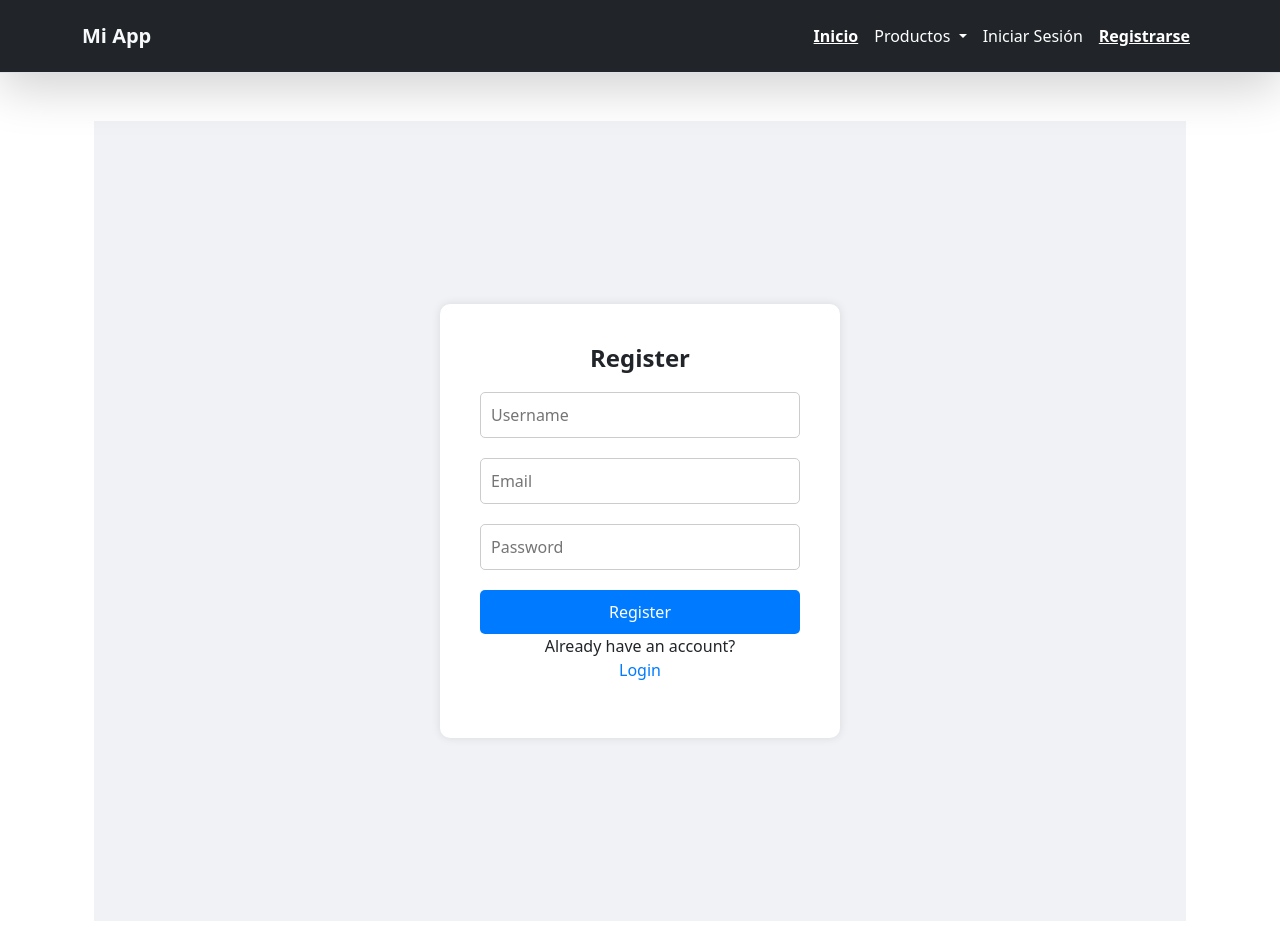
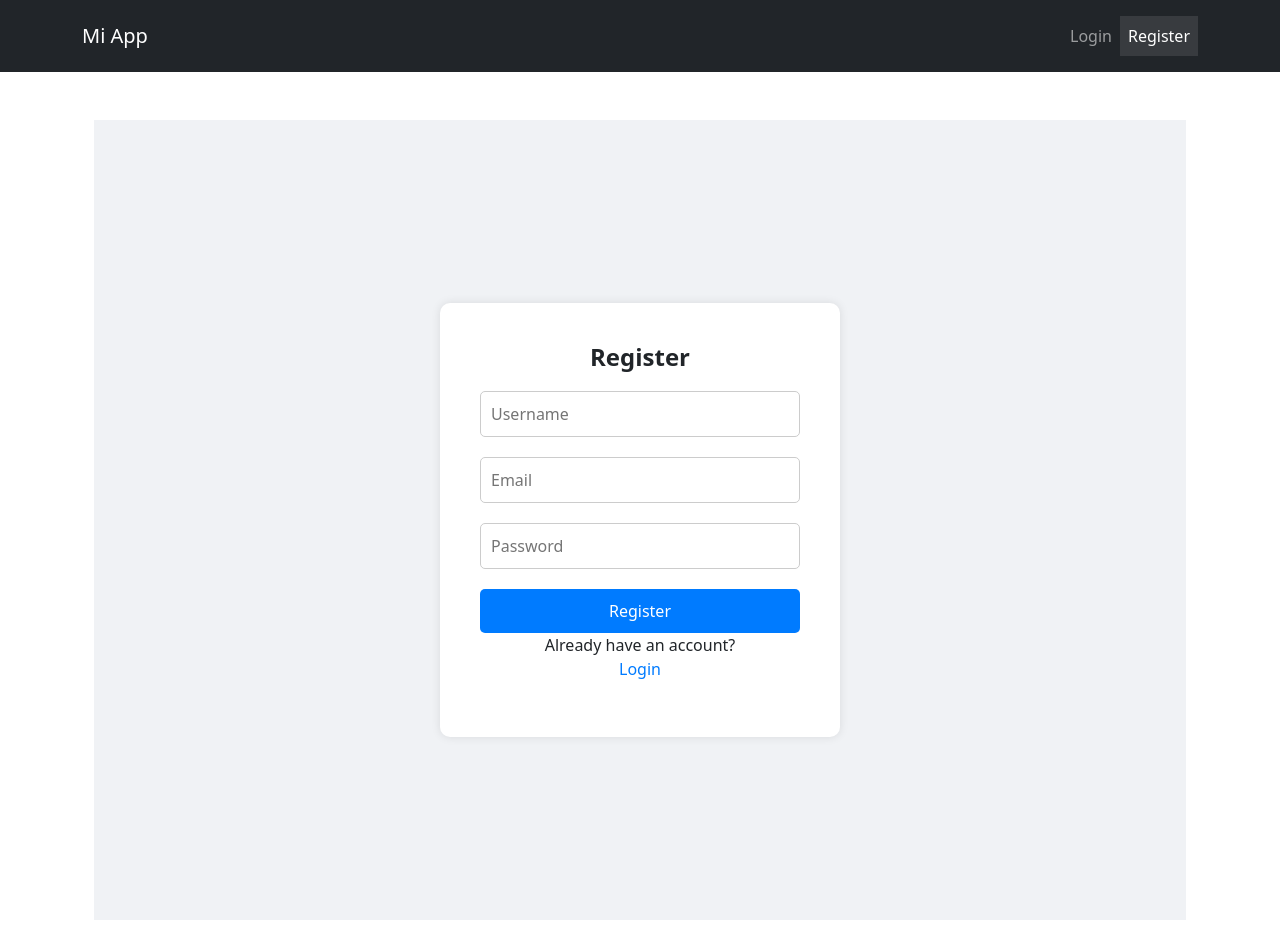
Before and after one commit to ack3stx/Angular_Crud-API, an Angular app: page /register in a window 1280 px wide. Built offline with nearby package versions, Linux system fonts and the light colour scheme.

Commit message:
fdsafdasfsf

```diff
--- a/src/app/Views/auth/register/register.component.ts
+++ b/src/app/Views/auth/register/register.component.ts
@@ -6,14 +6,22 @@ import { FormsModule } from '@angular/forms';
 import { RegisterService } from '../../../core/services/auth/register.service';
 
 @Component({
-  selector: 'app-register',
-  standalone: true,
-  imports: [FormsModule, CommonModule, RouterModule],
-  templateUrl: './register.component.html',
-  styleUrls: ['./register.component.css']
+  selector: 'app-register',    // Cómo se usará en el HTML
+  standalone: true,            // Indica que es un componente independiente
+  imports: [                   // Módulos necesarios para el template
+    FormsModule,              // Para formularios
+    CommonModule,             // Para directivas como *ngIf, *ngFor
+    RouterModule              // Para navegación
+  ],
+  templateUrl: './register.component.html',    // Vista HTML
+  styleUrls: ['./register.component.css']      // Estilos CSS
 })
 export class RegisterComponent {
+
+
+  // inject() obtiene una instancia del servicio Router
   router = inject(Router);
+  // inject() obtiene una instancia del RegisterService
   registerService = inject(RegisterService);
 
   registerdata: RegisterCredentials = {
@@ -21,6 +29,13 @@ export class RegisterComponent {
     password: '',
     email: '',
   };
+
+  //El subscribe es como un "escuchador" que espera a que algo suceda.
+  // la respuesta del servidor después de intentar registrar un usuario.
+  //Si la respuesta es exitosa, se muestra un mensaje de alerta
+  // y se redirige al usuario a la página de inicio de sesión.
+  //Respuestas exitosas (códigos 2XX) activan el next:
+  //Respuestas de error (códigos 4XX o 5XX) activan el error:
 
   onRegister() {
     console.log('Datos a enviar:', this.registerdata);
--- a/src/app/core/services/auth/auth.service.ts
+++ b/src/app/core/services/auth/auth.service.ts
@@ -6,7 +6,6 @@ import { LoginCredentials } from '../../models/login-credentials';
 
 @Injectable({
   providedIn: 'root',
-  deps: [HttpClient]
 })
 export class AuthService {
 
@@ -14,7 +13,14 @@ export class AuthService {
 
   constructor(private http: HttpClient) { }
 
-  login(credentials: LoginCredentials): Observable<any> {
-    return this.http.post(this.apiUrl, credentials);
+  login(apiLogin: LoginCredentials): Observable<any> {
+    const respuesta = Observable<any>;
+    console.log(respuesta);
+    return this.http.post(this.apiUrl, apiLogin);
+  }
+
+
+  isLoggedIn(): boolean {
+    return !!localStorage.getItem('token');
   }
 }
--- a/src/app/core/services/auth/register.service.ts
+++ b/src/app/core/services/auth/register.service.ts
@@ -11,7 +11,7 @@ export class RegisterService {
 
   constructor(private http: HttpClient) { }
 
-  register(userData: RegisterCredentials): Observable<any> {
-    return this.http.post<any>(this.apiUrl, userData);
+  register(registerdata: RegisterCredentials): Observable<any> {
+    return this.http.post<any>(this.apiUrl, registerdata);
   }
 }
--- a/src/app/shared/components/navbar/navbar.component.css
+++ b/src/app/shared/components/navbar/navbar.component.css
@@ -1,12 +1,50 @@
 .navbar {
-    padding: 1rem;
+    display: flex;
+    justify-content: space-between;
+    align-items: center;
+    padding: 1rem 2rem;
+    background-color: #2c3e50;
+    color: white;
   }
 
-  .navbar-nav .nav-link {
-    color: white !important;
+  .navbar-brand a {
+    color: white;
+    text-decoration: none;
+    font-size: 1.5rem;
+    font-weight: bold;
   }
 
-  .navbar-nav .nav-link.active {
-    font-weight: bold;
-    text-decoration: underline;
+  .navbar-menu {
+    display: flex;
+    gap: 1rem;
   }
+
+  .navbar-menu a {
+    color: white;
+    text-decoration: none;
+    padding: 0.5rem 1rem;
+    border-radius: 4px;
+    transition: background-color 0.3s;
+  }
+
+  .navbar-menu a:hover {
+    background-color: rgba(255,255,255,0.1);
+  }
+
+  .navbar-menu button {
+    background-color: #e74c3c;
+    color: white;
+    border: none;
+    padding: 0.5rem 1rem;
+    border-radius: 4px;
+    cursor: pointer;
+    transition: background-color 0.3s;
+  }
+
+  .navbar-menu button:hover {
+    background-color: #c0392b;
+  }
+
+  .active {
+    background-color: rgba(255,255,255,0.1);
+  }
--- a/src/app/shared/components/navbar/navbar.component.html
+++ b/src/app/shared/components/navbar/navbar.component.html
@@ -1,17 +1,19 @@
-<nav class="navbar navbar-expand-lg navbar-dark bg-dark shadow-lg border-bottom">
+<nav class="navbar navbar-expand-lg navbar-dark bg-dark">
     <div class="container">
-        <a class="navbar-brand text-light fw-bold" routerLink="/">Mi App</a>
-        <button class="navbar-toggler" type="button" data-bs-toggle="collapse" data-bs-target="#navbarNav">
+      <a class="navbar-brand" routerLink="/">Mi App</a>
+
+      <button class="navbar-toggler" type="button" data-bs-toggle="collapse" data-bs-target="#navbarContent" aria-controls="navbarContent" aria-expanded="false" aria-label="Toggle navigation">
         <span class="navbar-toggler-icon"></span>
       </button>
-        <div class="collapse navbar-collapse" id="navbarNav">
-            <ul class="navbar-nav ms-auto">
-                <li class="nav-item">
-                    <a class="nav-link" routerLink="/" routerLinkActive="active">Inicio</a>
-                </li>
-                <!--PRODUCTOS-->
+
+      <div class="collapse navbar-collapse" id="navbarContent">
+        <!-- Menú para usuarios autenticados -->
+        <ul class="navbar-nav me-auto mb-2 mb-lg-0" *ngIf="isLoggedIn()">
           <li class="nav-item dropdown">
-                    <a class="nav-link dropdown-toggle" href="#" role="button" data-bs-toggle="dropdown" aria-expanded="false">
+            <a class="nav-link dropdown-toggle"
+               role="button"
+               data-bs-toggle="dropdown"
+               aria-expanded="false">
               Productos
             </a>
             <ul class="dropdown-menu">
@@ -21,11 +23,22 @@
               <li><a class="dropdown-item" routerLink="/delete" routerLinkActive="active">Eliminar Producto</a></li>
             </ul>
           </li>
+        </ul>
+
+        <!-- Botón de logout para usuarios autenticados -->
+        <ul class="navbar-nav ms-auto mb-2 mb-lg-0" *ngIf="isLoggedIn()">
           <li class="nav-item">
-                    <a class="nav-link" routerLink="/login" routerLinkActive="active">Iniciar Sesión</a>
+            <button class="btn btn-outline-light" (click)="logout()">Logout</button>
+          </li>
+        </ul>
+
+        <!-- Menú para usuarios no autenticados -->
+        <ul class="navbar-nav ms-auto mb-2 mb-lg-0" *ngIf="!isLoggedIn()">
+          <li class="nav-item">
+            <a class="nav-link" routerLink="/login" routerLinkActive="active">Login</a>
           </li>
           <li class="nav-item">
-                    <a class="nav-link" routerLink="/register" routerLinkActive="active">Registrarse</a>
+            <a class="nav-link" routerLink="/register" routerLinkActive="active">Register</a>
           </li>
         </ul>
       </div>
--- a/src/app/shared/components/navbar/navbar.component.ts
+++ b/src/app/shared/components/navbar/navbar.component.ts
@@ -1,13 +1,27 @@
-import { Component } from '@angular/core';
+import { Component, inject } from '@angular/core';
 import { CommonModule } from '@angular/common';
-import { RouterModule } from '@angular/router';
+import { Router, RouterModule } from '@angular/router';
+import { AuthService } from '../../../core/services/auth/auth.service';
 
 @Component({
   selector: 'app-navbar',
+  standalone: true,
   imports: [CommonModule, RouterModule],
   templateUrl: './navbar.component.html',
-  styleUrl: './navbar.component.css'
+  styleUrls: ['./navbar.component.css']
 })
 export class NavbarComponent {
+  private router = inject(Router);
+  private authService = inject(AuthService);
 
+  // Método para verificar si está logueado
+  isLoggedIn(): boolean {
+    return this.authService.isLoggedIn();
+  }
+
+  // Método para cerrar sesión
+  logout(): void {
+    localStorage.removeItem('token');
+    this.router.navigate(['/login']);
+  }
 }
```
Also changed, not shown: src/app/app.component.html (line endings or trailing spaces). Lines whose indentation alone changed are shown as unchanged.
